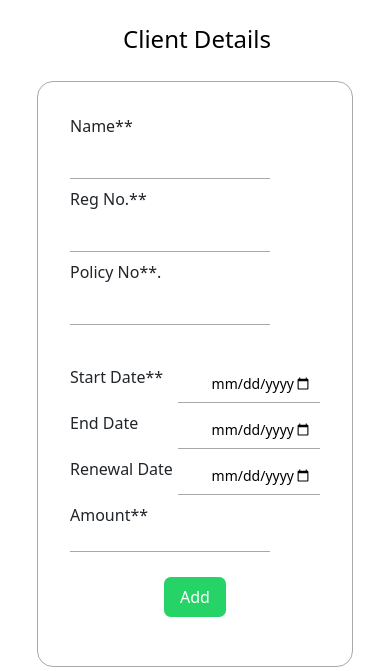
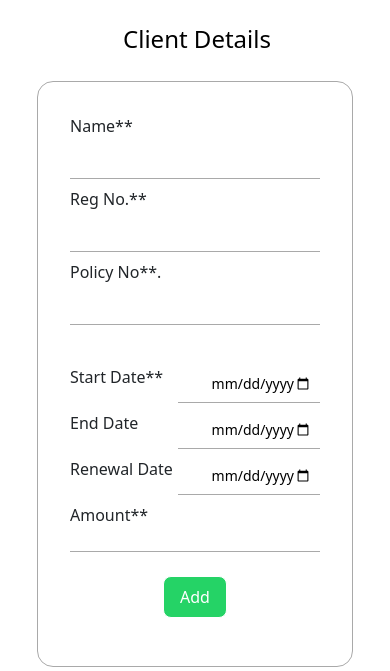
Before and after one commit to pressnardy/sinsio, a Django app: page /clients/register in a window 390 px wide. Shown: the part 51-722 px from the top of the page. Run offline with Django 5.2, Linux system fonts and the light colour scheme.

Commit message:
added min width for input text

```diff
--- a/clients/static/clients/register.css
+++ b/clients/static/clients/register.css
@@ -37,7 +37,7 @@
         font-size: var(--mobile-medium);
         border-bottom: 1px solid var(--light-gray);
         font-weight: 600;
-        min-width: 200px;
+        min-width: 250px;
     }
 
 
```
